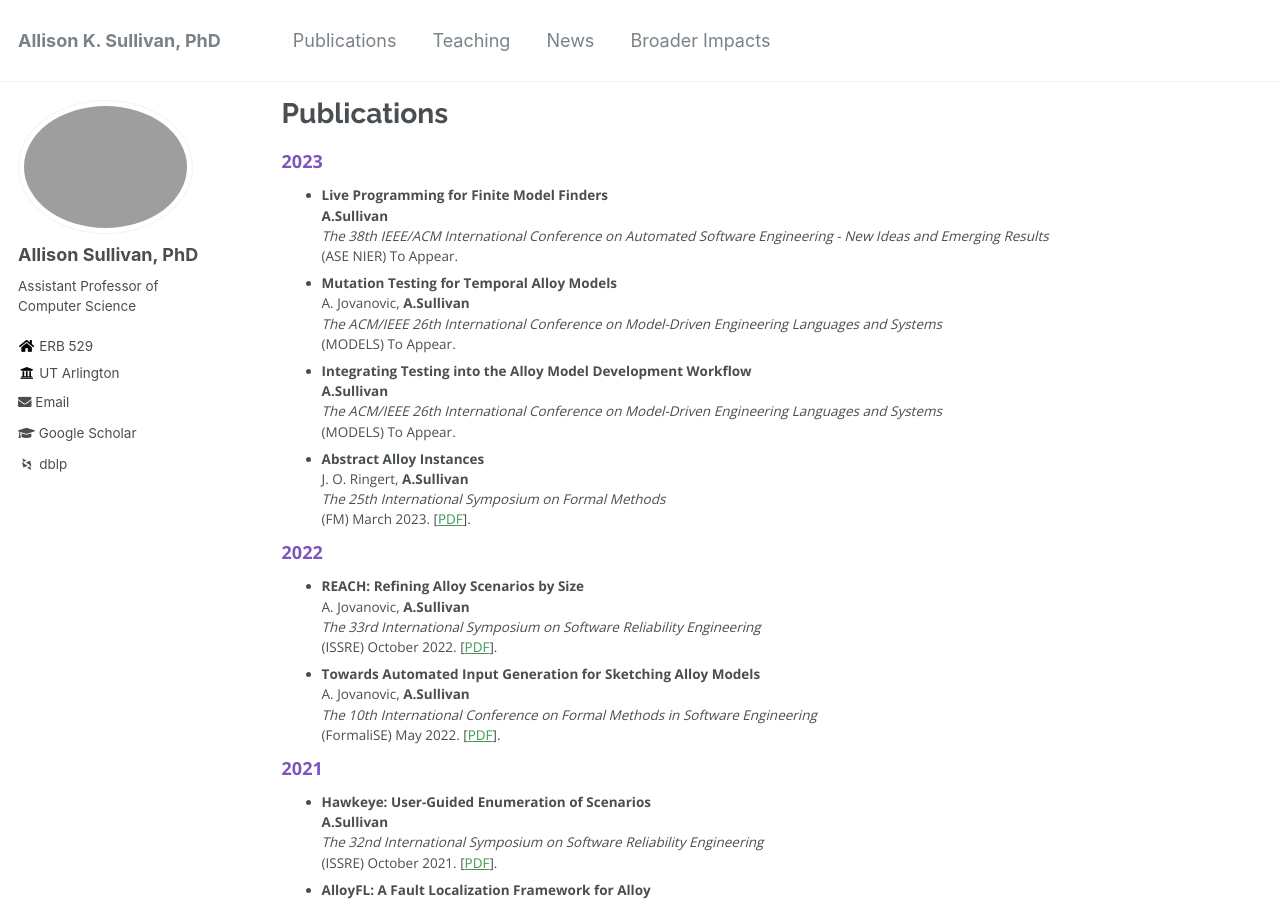
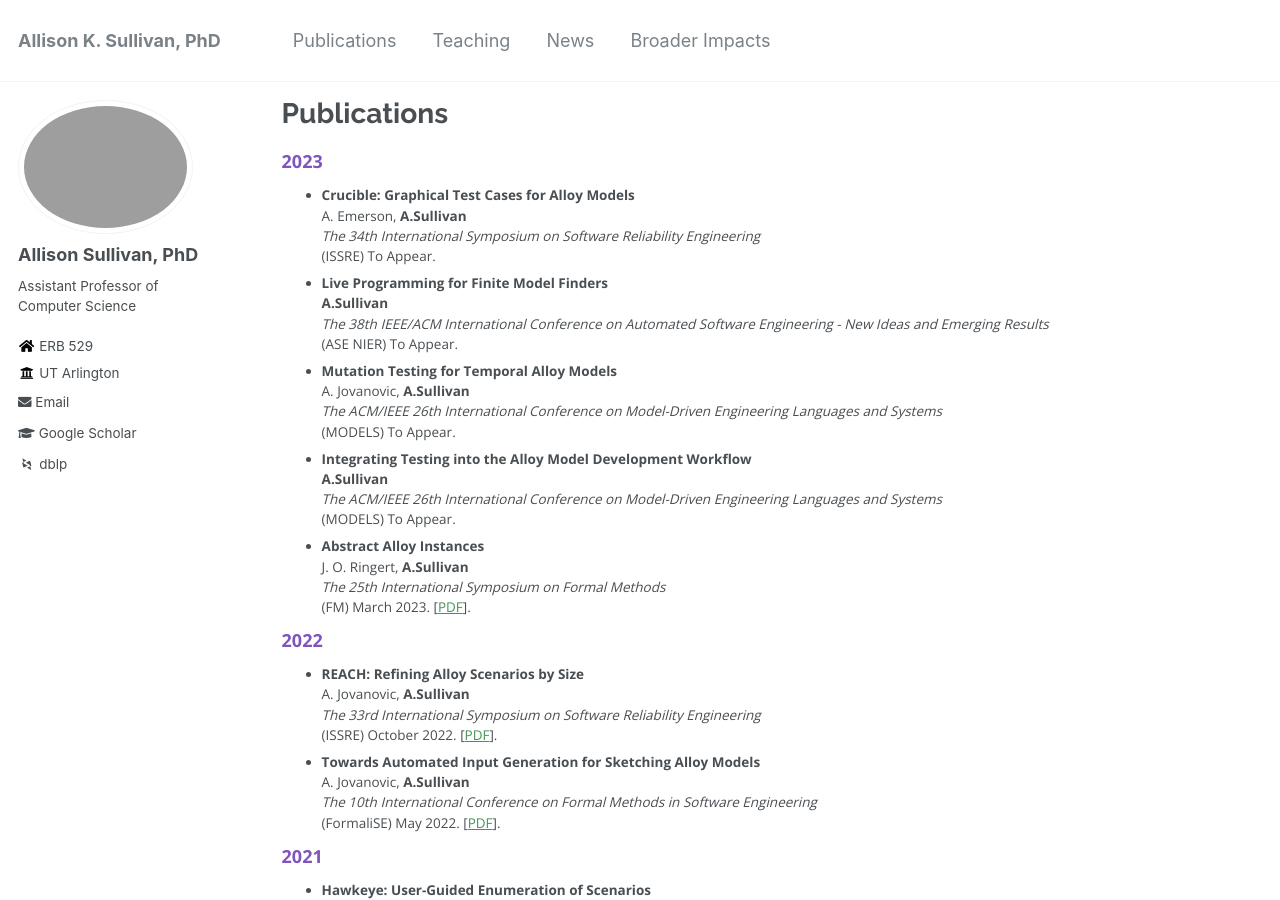
Before and after one commit to Allisonius/allisonius.github.io, a Jekyll site: the page built from _pages/publications.md, in a window 1280 px wide and 900 px high. Built offline with Jekyll 4.4.1, drawn with Linux system fonts in a browser that asks for light colours; some web fonts are replaced.

Commit message:
Update publications.md

```diff
--- a/_pages/publications.md
+++ b/_pages/publications.md
@@ -5,6 +5,10 @@ author_profile: true
 ---
 ### 2023
 
+* **Crucible: Graphical Test Cases for Alloy Models**
+A. Emerson, **A.Sullivan**
+_The 34th International Symposium on Software Reliability Engineering_
+(ISSRE) To Appear.
 * **Live Programming for Finite Model Finders**
 **A.Sullivan**
 _The 38th IEEE/ACM International Conference on Automated Software Engineering - New Ideas and Emerging Results_
```
